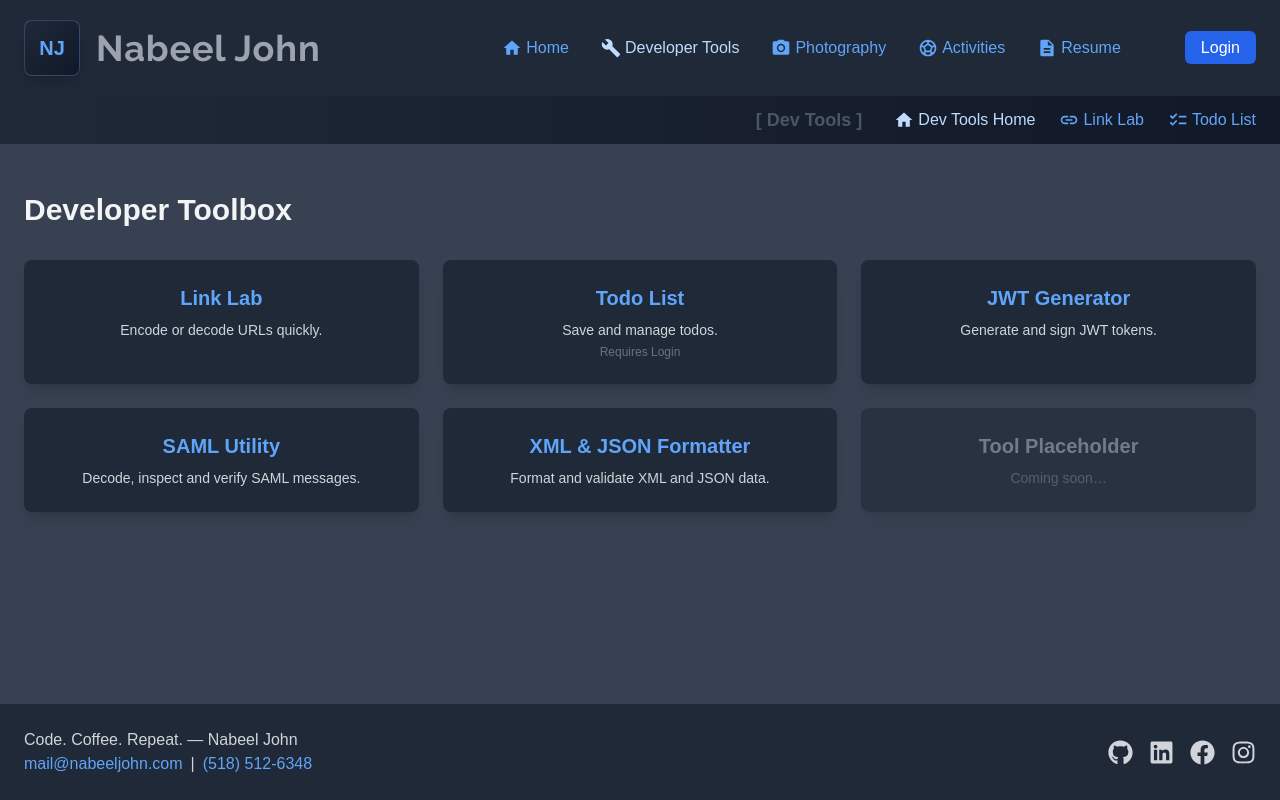
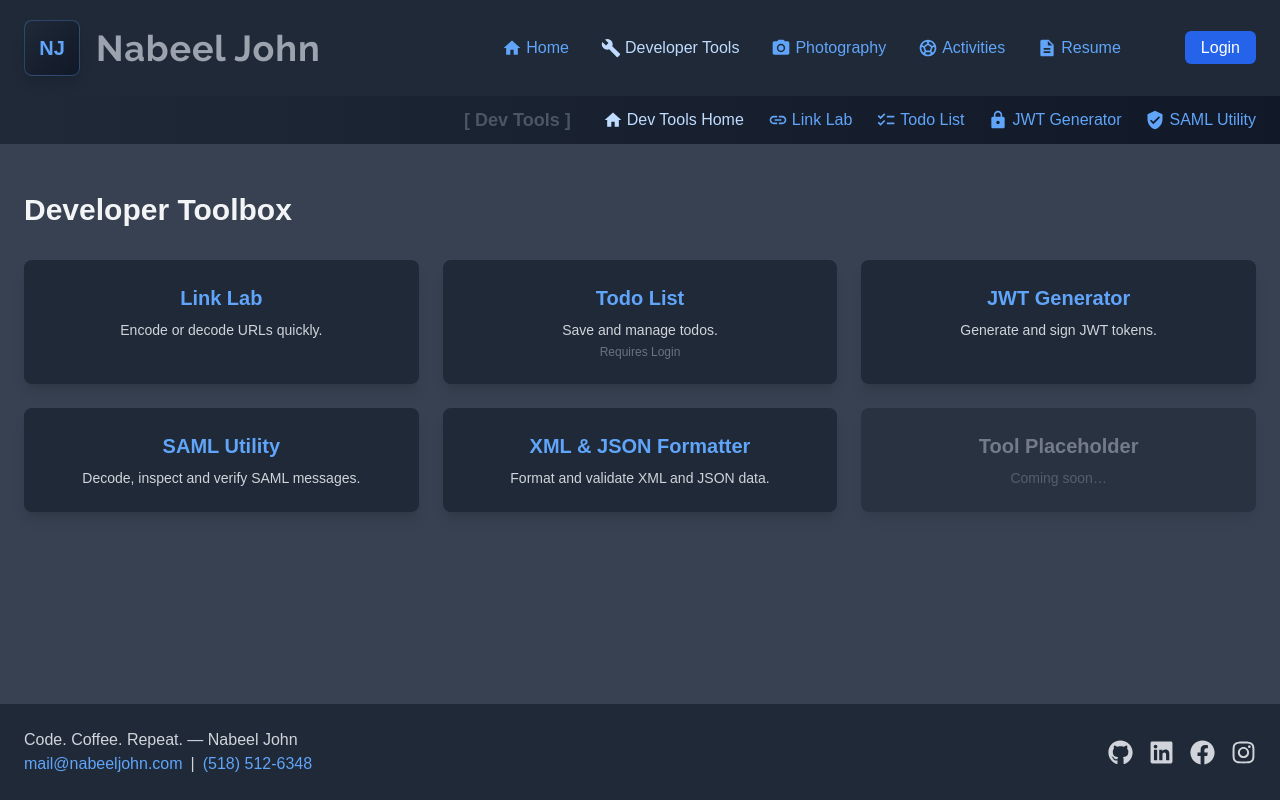
Before and after one commit to nabeeljohn/njohnweb, a Next.js app: page /tools in a window 1280 px wide. Built offline with nearby package versions, Linux system fonts and the light colour scheme.

Commit message:
added more tools

```diff
--- a/appcomponents/devtools/devtoolsheader.tsx
+++ b/appcomponents/devtools/devtoolsheader.tsx
@@ -2,7 +2,7 @@
 
 import { useState } from "react";
 import Link from "next/link";
-import { MdHome, MdLink, MdChecklist, MdMenu, MdClose } from "react-icons/md";
+import { MdHome, MdLink, MdChecklist, MdMenu, MdClose, MdLock, MdVerifiedUser  } from "react-icons/md";
 import { usePathname } from "next/navigation";
 
 export default function DevToolsHeader() {
@@ -41,6 +41,18 @@ export default function DevToolsHeader() {
             <Link href="/tools/todo" className={`${baseclassLinks} ${pathname === "/tools/todo" ? activeClass : inactiveClass}`}>
               <MdChecklist className="h-5 w-5" />
               Todo List
+            </Link>
+          </li>
+          <li>
+            <Link href="/tools/jwt" className={`${baseclassLinks} ${pathname === "/tools/jwt" ? activeClass : inactiveClass}`}>
+              <MdLock className="h-5 w-5" />
+              JWT Generator
+            </Link>
+          </li>
+          <li>
+            <Link href="/tools/saml" className={`${baseclassLinks} ${pathname === "/tools/saml" ? activeClass : inactiveClass}`}>
+              <MdVerifiedUser className="h-5 w-5" />
+              SAML Utility
             </Link>
           </li>
         </ul>
```
